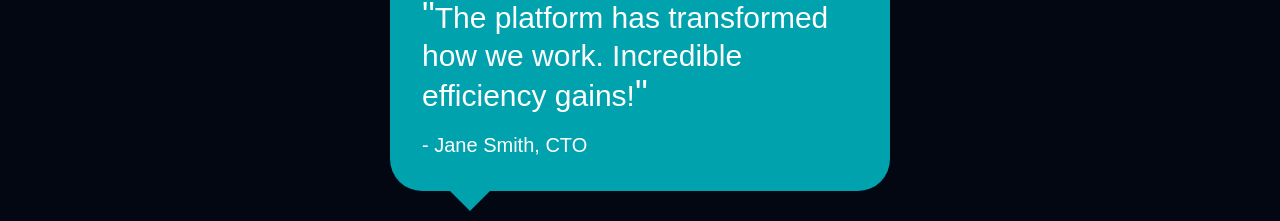
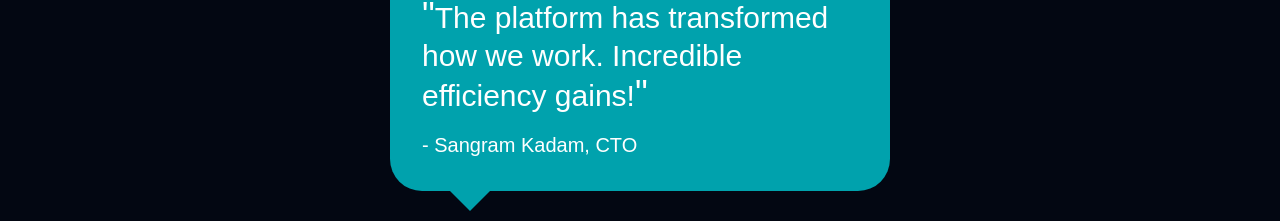
Before and after one commit to WebNaresh/goannyhrms, a Next.js app: page / in a window 1280 px wide. Shown: the part 2834-3055 px from the top of the page. Built offline with nearby package versions, Linux system fonts and the light colour scheme.

Commit message:
fix: update testimonial authors for accuracy and relevance

```diff
--- a/app/_components/testimonial.tsx
+++ b/app/_components/testimonial.tsx
@@ -10,16 +10,16 @@ const testimonials: TestimonialCardProps[] = [
   {
     quote:
       "We really like this platform. Our work becomes more efficient and orderly. Highly recommended!",
-    author: "John Doe, CEO",
+    author: "Megha Salve, HR",
   },
   {
     quote:
       "The platform has transformed how we work. Incredible efficiency gains!",
-    author: "Jane Smith, CTO",
+    author: "Sangram Kadam, CTO",
   },
   {
     quote: "Best decision we made for our workflow. Highly recommended!",
-    author: "Mike Johnson, Project Manager",
+    author: "Vivek Titarmare, Project Manager",
   },
 ];
 
```
